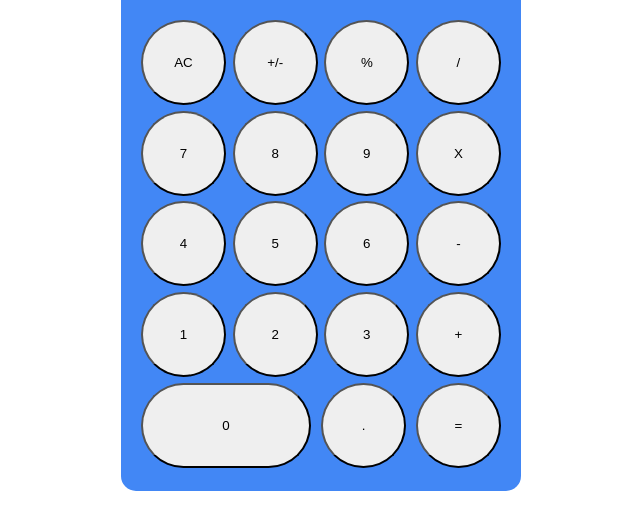
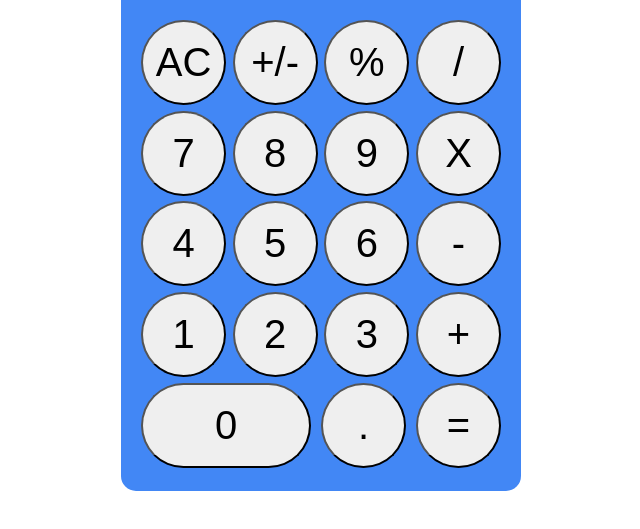
Before and after one commit to paulbasaur/calculator, a plain HTML site: page index.html in a window 1280 px wide. Shown: the part 137-666 px from the top of the page, without its empty margins (319-959 px from the left). Drawn offline with Linux system fonts and the light colour scheme.

Commit message:
update button font

```diff
--- a/style.css
+++ b/style.css
@@ -51,6 +51,7 @@ body {
   height: 85px;
   border-radius: 45px;
   border-style: outset;
+  font-size: 40px;
 }
 
 .wide-button {
@@ -58,4 +59,5 @@ body {
   height: 85px;
   border-radius: 45px;
   border-style: outset;
+  font-size: 40px;
 }
```
